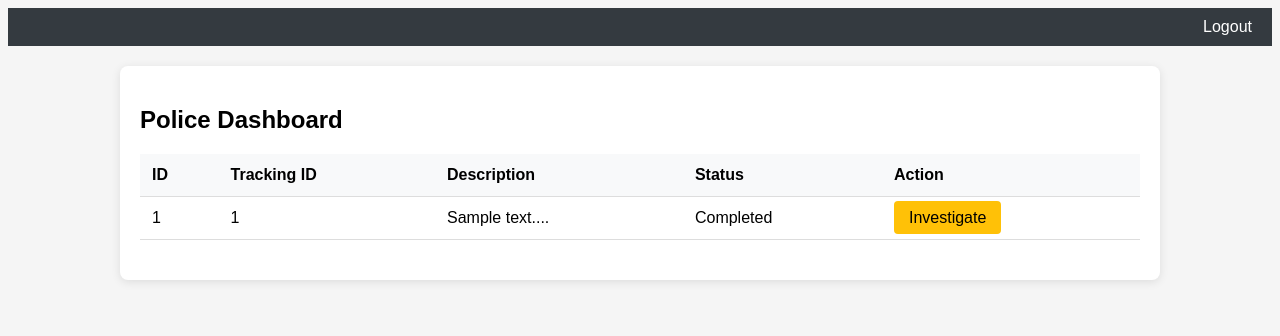
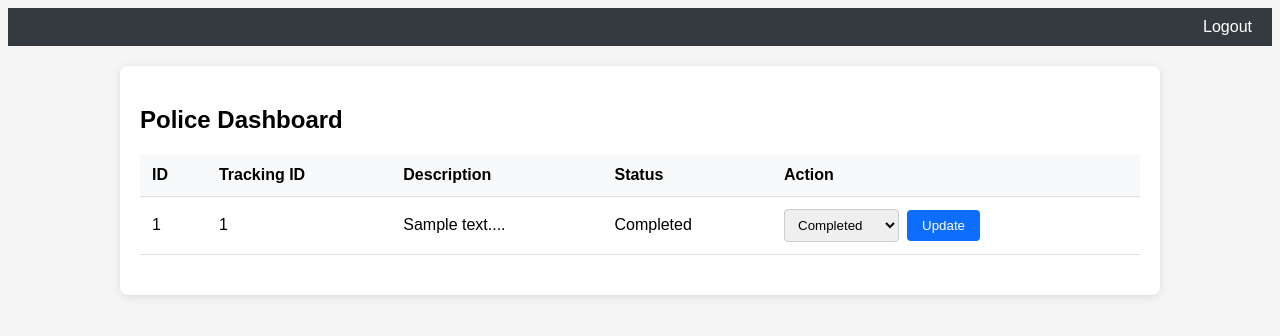
Before and after one commit to praveeshb/cybercrime-project, a PHP site: page /police/dashboard.php in a window 1280 px wide. Shown: the top 336 px of the page. Run offline with PHP 8.4, Linux system fonts and the light colour scheme; a user stored in the database is signed in; data comes from the database, SQL or seed files in the repository; tables that the repository leaves empty hold one stand-in row (values such as "Sample post").

Commit message:
Add police complaint status update workflow.
Replace single Investigate action with selectable Pending, Investigating, and Completed states, and validate allowed statuses in update handler.

Made-with: Cursor

```diff
--- a/police/dashboard.php
+++ b/police/dashboard.php
@@ -21,8 +21,10 @@ body { font-family: Arial, sans-serif; background: #f5f5f5; }
 table { width: 100%; border-collapse: collapse; margin: 20px 0; }
 th, td { padding: 12px; text-align: left; border-bottom: 1px solid #ddd; }
 th { background: #f8f9fa; }
-.btn { padding: 8px 15px; background: #ffc107; color: black; text-decoration: none; border-radius: 4px; }
-.btn:hover { background: #e0a800; }
+.action-form { display: flex; gap: 8px; align-items: center; }
+.action-form select { padding: 7px 9px; border: 1px solid #ccc; border-radius: 4px; }
+.btn { padding: 8px 15px; background: #0d6efd; color: white; border: none; border-radius: 4px; cursor: pointer; }
+.btn:hover { background: #0b5ed7; }
 </style>
 </head>
 
@@ -52,7 +54,15 @@ th { background: #f8f9fa; }
 <td><?php echo substr($c['description'],0,50).'...'; ?></td>
 <td><?php echo $c['status']; ?></td>
 <td>
-<a href="update.php?id=<?php echo $c['id']; ?>" class="btn">Investigate</a>
+<form method="POST" action="update.php" class="action-form">
+    <input type="hidden" name="id" value="<?php echo $c['id']; ?>">
+    <select name="status" required>
+        <option value="Pending" <?php if($c['status']=="Pending") echo "selected"; ?>>Pending</option>
+        <option value="Investigating" <?php if($c['status']=="Investigating") echo "selected"; ?>>Investigating</option>
+        <option value="Completed" <?php if($c['status']=="Completed") echo "selected"; ?>>Completed</option>
+    </select>
+    <button type="submit" class="btn">Update</button>
+</form>
 </td>
 </tr>
 <?php } ?>
```
Also changed, not shown: police/update.php (+7 -2 lines).
